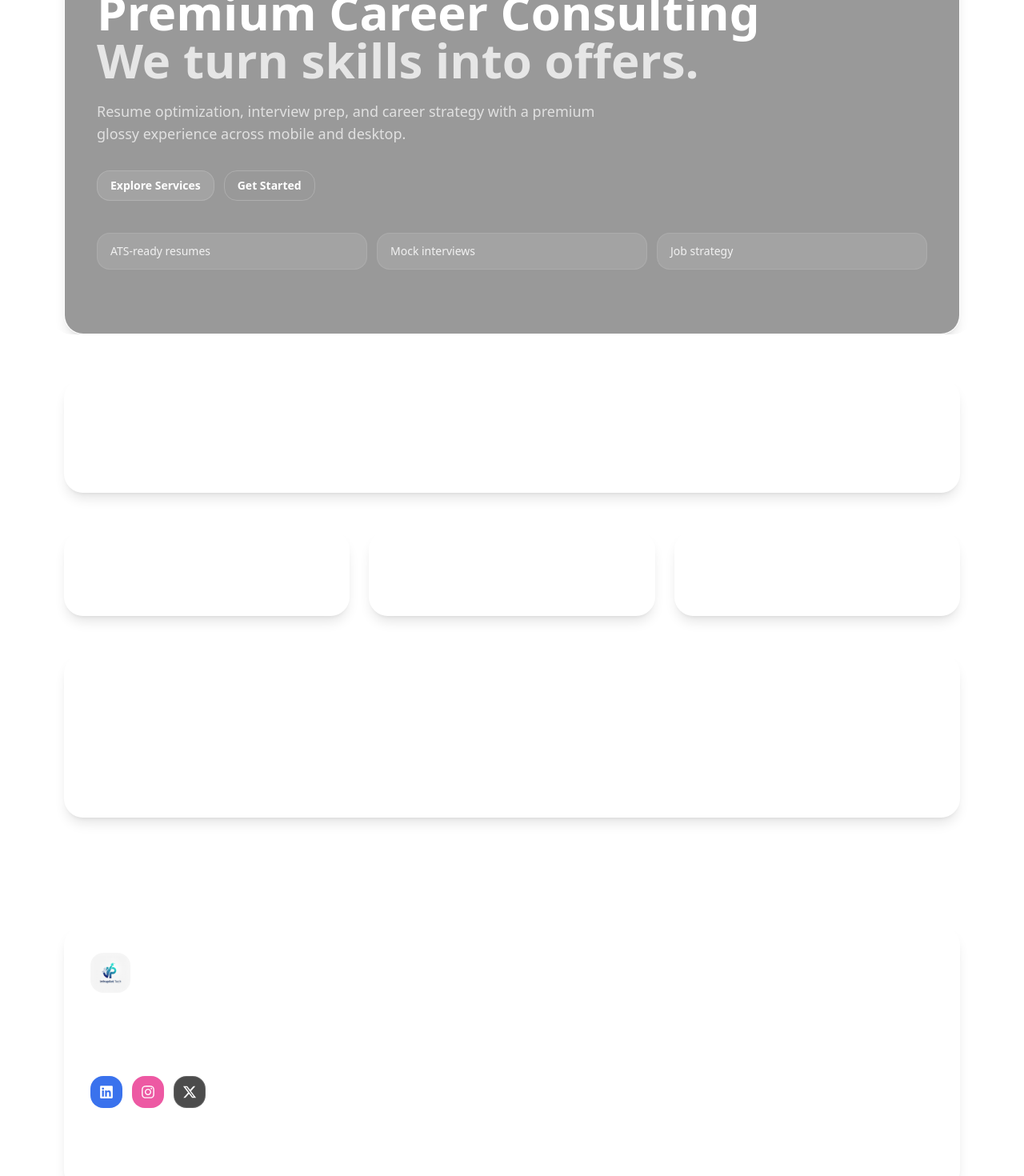
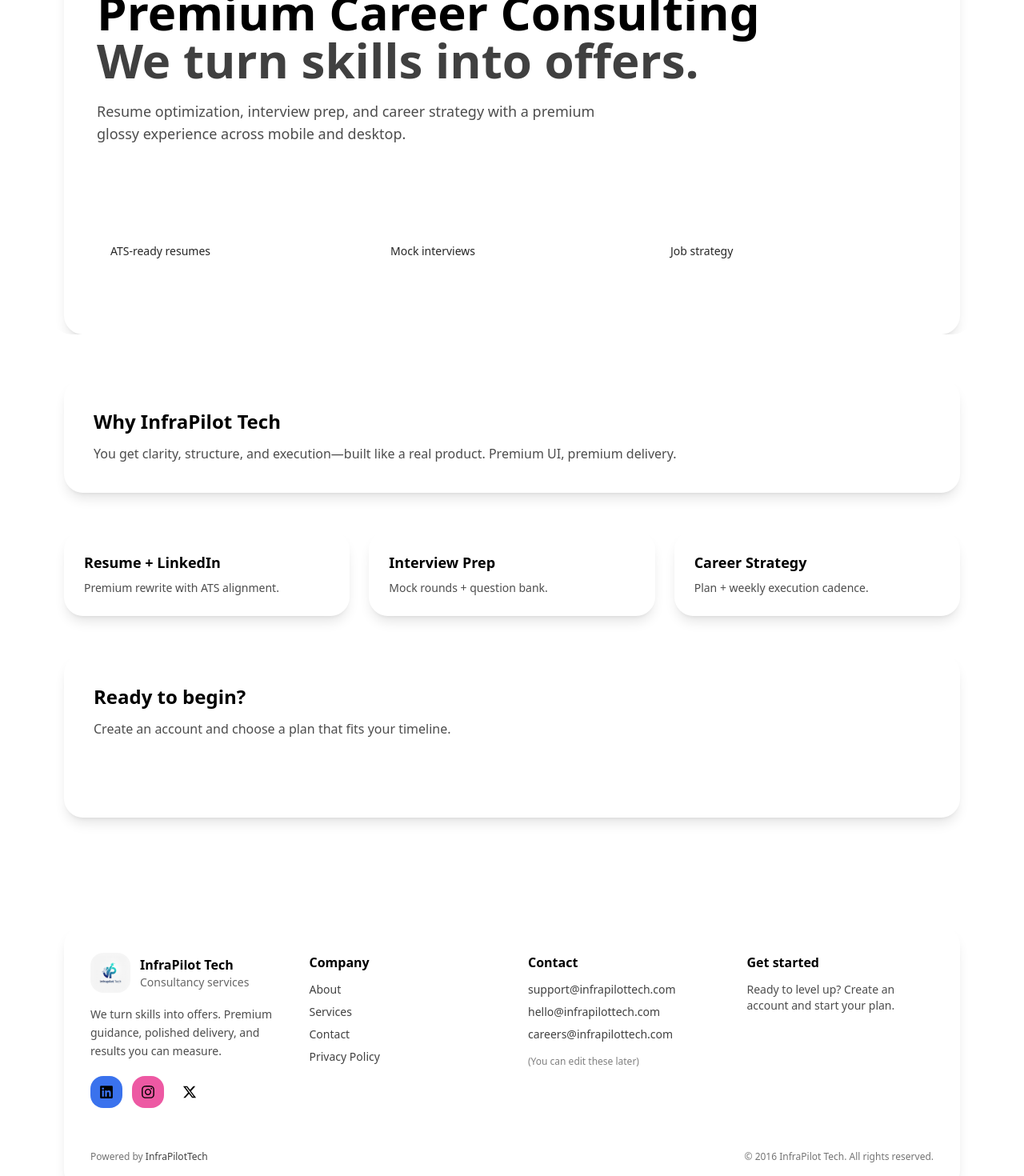
Before and after one commit to achyuth810/infra-pilot-frontend, a React (Vite) app: page / in a window 1280 px wide. Shown: the part 200-1670 px from the top of the page at 80% size. Built offline with nearby package versions, Linux system fonts and the light colour scheme.

Commit message:
color blabk to white

```diff
--- a/src/components/Footer.jsx
+++ b/src/components/Footer.jsx
@@ -17,12 +17,12 @@ export default function Footer() {
                   className="h-[50px] w-[50px] rounded-2xl object-cover"
                 />
                 <div>
-                  <div className="text-white font-semibold">InfraPilot Tech</div>
-                  <div className="text-white/60 text-sm">Consultancy services</div>
+                  <div className="text-black font-semibold">InfraPilot Tech</div>
+                  <div className="text-black/60 text-sm">Consultancy services</div>
                 </div>
               </div>
 
-              <p className="mt-4 text-white/70 text-sm leading-relaxed">
+              <p className="mt-4 text-black/70 text-sm leading-relaxed">
                 We turn skills into offers. Premium guidance, polished delivery, and results you can measure.
               </p>
 
@@ -33,28 +33,28 @@ export default function Footer() {
                   className="inline-flex h-10 w-10 items-center justify-center rounded-2xl bg-blue-600/90 hover:bg-blue-600 transition"
                   aria-label="LinkedIn"
                 >
-                  <FaLinkedin className="text-white text-lg" />
+                  <FaLinkedin className="text-black text-lg" />
                 </a>
                 <a
                   href="#"
                   className="inline-flex h-10 w-10 items-center justify-center rounded-2xl bg-pink-500/90 hover:bg-pink-500 transition"
                   aria-label="Instagram"
                 >
-                  <FaInstagram className="text-white text-lg" />
+                  <FaInstagram className="text-black text-lg" />
                 </a>
                 <a
                   href="#"
-                  className="inline-flex h-10 w-10 items-center justify-center rounded-2xl bg-black/70 hover:bg-black transition border border-white/15"
+                  className="inline-flex h-10 w-10 items-center justify-center rounded-2xl bg-white/70 hover:bg-white transition border border-white/15"
                   aria-label="X"
                 >
-                  <FaXTwitter className="text-white text-lg" />
+                  <FaXTwitter className="text-black text-lg" />
                 </a>
               </div>
             </div>
 
             {/* Links */}
             <div>
-              <div className="text-white font-semibold">Company</div>
+              <div className="text-black font-semibold">Company</div>
               <div className="mt-3 grid gap-2 text-sm">
                 <FooterLink to="/about" label="About" />
                 <FooterLink to="/services" label="Services" />
@@ -65,21 +65,21 @@ export default function Footer() {
 
             {/* Contact emails */}
             <div>
-              <div className="text-white font-semibold">Contact</div>
-              <div className="mt-3 grid gap-2 text-sm text-white/75">
+              <div className="text-black font-semibold">Contact</div>
+              <div className="mt-3 grid gap-2 text-sm text-black/75">
                 <div>support@infrapilottech.com</div>
                 <div>hello@infrapilottech.com</div>
                 <div>careers@infrapilottech.com</div>
               </div>
-              <div className="mt-4 text-xs text-white/50">
+              <div className="mt-4 text-xs text-black/50">
                 (You can edit these later)
               </div>
             </div>
 
             {/* CTA */}
             <div>
-              <div className="text-white font-semibold">Get started</div>
-              <p className="mt-3 text-sm text-white/70">
+              <div className="text-black font-semibold">Get started</div>
+              <p className="mt-3 text-sm text-black/70">
                 Ready to level up? Create an account and start your plan.
               </p>
               <div className="mt-4 flex gap-2">
@@ -95,10 +95,10 @@ export default function Footer() {
 
           {/* Bottom bar */}
           <div className="mt-8 border-t border-white/10 pt-5 flex flex-col md:flex-row md:items-center md:justify-between gap-3">
-            <div className="text-xs text-white/55">
-              Powered by <span className="text-white/75">InfraPilotTech</span>
+            <div className="text-xs text-black/55">
+              Powered by <span className="text-black/75">InfraPilotTech</span>
             </div>
-            <div className="text-xs text-white/55">
+            <div className="text-xs text-black/55">
               © 2016 InfraPilot Tech. All rights reserved.
             </div>
           </div>
@@ -112,7 +112,7 @@ function FooterLink({ to, label }) {
   return (
     <NavLink
       to={to}
-      className="text-white/75 hover:text-white transition"
+      className="text-black/75 hover:text-black transition"
     >
       {label}
     </NavLink>
--- a/src/pages/About.jsx
+++ b/src/pages/About.jsx
@@ -28,7 +28,7 @@ export default function About() {
         <motion.h1 {...fadeUp(0)} className="text-4xl font-semibold">
           About
         </motion.h1>
-        <motion.p {...fadeUp(0.1)} className="mt-4 text-white/70 max-w-3xl">
+        <motion.p {...fadeUp(0.1)} className="mt-4 text-black/70 max-w-3xl">
           InfraPilot Tech is a premium consultancy focused on building job-ready
           profiles—resume, interviews, and strategy—delivered with a product-level
           experience.
@@ -55,14 +55,14 @@ export default function About() {
               className="glass rounded-3xl p-6"
             >
               <div className="text-lg font-semibold">{x.t}</div>
-              <div className="mt-2 text-white/70 text-sm">{x.d}</div>
+              <div className="mt-2 text-black/70 text-sm">{x.d}</div>
             </motion.div>
           ))}
         </div>
 
         <motion.div {...fadeUp(0.2)} className="mt-12 glass rounded-3xl p-7">
           <div className="text-2xl font-semibold">What you can edit later</div>
-          <p className="mt-3 text-white/70">
+          <p className="mt-3 text-black/70">
             This page is a clean template—replace text with your finalized story,
             add your photos/videos, and we can enhance with timeline/metrics.
           </p>
--- a/src/pages/Home.jsx
+++ b/src/pages/Home.jsx
@@ -27,7 +27,7 @@ export default function Home() {
         animate="animate"
         exit="exit"
         transition={{ duration: 0.35 }}
-        className="text-white"
+        className="text-black"
       >
         {/* HERO (video/image area) */}
         <section className="relative overflow-hidden rounded-3xl mx-auto max-w-6xl px-4">
@@ -43,20 +43,20 @@ export default function Home() {
             />
             <div className="absolute inset-0 bg-black/60" />
             */}
-            <div className="relative px-6 py-16 md:px-10 md:py-20 bg-black/40">
+            <div className="relative px-6 py-16 md:px-10 md:py-20 bg-white/40">
               <motion.h1
                 {...fadeUp(0)}
                 className="text-4xl md:text-6xl font-semibold leading-tight"
               >
                 Premium Career Consulting
-                <span className="block text-white/75">
+                <span className="block text-black/75">
                   We turn skills into offers.
                 </span>
               </motion.h1>
 
               <motion.p
                 {...fadeUp(0.1)}
-                className="mt-5 max-w-2xl text-white/70 text-base md:text-lg"
+                className="mt-5 max-w-2xl text-black/70 text-base md:text-lg"
               >
                 Resume optimization, interview prep, and career strategy with a
                 premium glossy experience across mobile and desktop.
@@ -79,7 +79,7 @@ export default function Home() {
                   (x) => (
                     <div
                       key={x}
-                      className="rounded-2xl bg-white/10 border border-white/10 px-4 py-3 text-white/85 text-sm"
+                      className="rounded-2xl bg-white/10 border border-white/10 px-4 py-3 text-black/85 text-sm"
                     >
                       {x}
                     </div>
@@ -94,7 +94,7 @@ export default function Home() {
         <section className="mx-auto max-w-6xl px-4 py-14 space-y-12">
           <motion.div {...fadeUp(0)} className="glass rounded-3xl p-7 md:p-9">
             <div className="text-2xl font-semibold">Why InfraPilot Tech</div>
-            <p className="mt-3 text-white/70">
+            <p className="mt-3 text-black/70">
               You get clarity, structure, and execution—built like a real product.
               Premium UI, premium delivery.
             </p>
@@ -111,14 +111,14 @@ export default function Home() {
             ].map((c) => (
               <div key={c.t} className="glass rounded-3xl p-6">
                 <div className="text-lg font-semibold">{c.t}</div>
-                <div className="mt-2 text-white/70 text-sm">{c.d}</div>
+                <div className="mt-2 text-black/70 text-sm">{c.d}</div>
               </div>
             ))}
           </motion.div>
 
           <motion.div {...fadeUp(0)} className="glass rounded-3xl p-7 md:p-9">
             <div className="text-2xl font-semibold">Ready to begin?</div>
-            <p className="mt-3 text-white/70">
+            <p className="mt-3 text-black/70">
               Create an account and choose a plan that fits your timeline.
             </p>
             <div className="mt-6 flex gap-3 flex-wrap">
--- a/src/pages/Services.jsx
+++ b/src/pages/Services.jsx
@@ -50,12 +50,12 @@ export default function Services() {
         animate="animate"
         exit="exit"
         transition={{ duration: 0.35 }}
-        className="mx-auto max-w-6xl px-4 py-10 text-white"
+        className="mx-auto max-w-6xl px-4 py-10 text-black"
       >
         <motion.h1 {...fadeUp(0)} className="text-4xl font-semibold">
           Services
         </motion.h1>
-        <motion.p {...fadeUp(0.1)} className="mt-4 text-white/70 max-w-3xl">
+        <motion.p {...fadeUp(0.1)} className="mt-4 text-black/70 max-w-3xl">
           Choose what you need. Each service is delivered with a premium, clear,
           step-by-step process.
         </motion.p>
@@ -68,7 +68,7 @@ export default function Services() {
               className="glass rounded-3xl p-6"
             >
               <div className="text-lg font-semibold">{c.title}</div>
-              <div className="mt-2 text-white/70 text-sm">{c.desc}</div>
+              <div className="mt-2 text-black/70 text-sm">{c.desc}</div>
               <div className="mt-5 flex gap-2">
                 <a className="btn-blue" href="/contact">
                   Enquire
```
Also changed, not shown: src/components/Navbar.jsx (+4 -4 lines), src/pages/Contact.jsx (+7 -7 lines).
